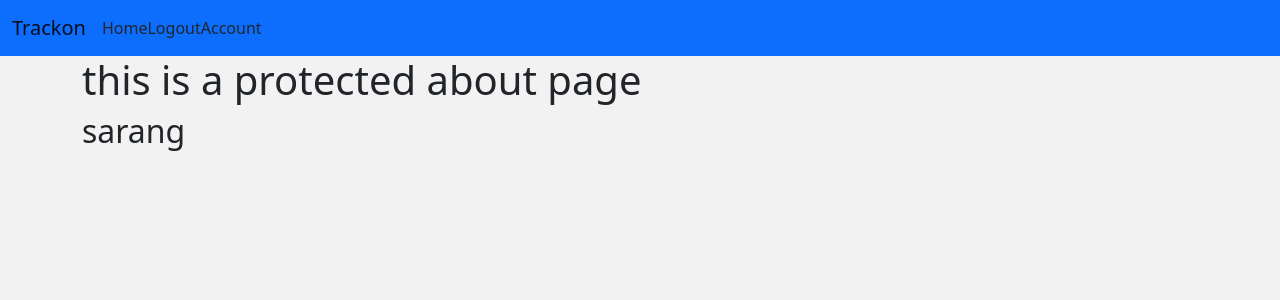
After one commit to keshav211/Trackon, a Flask app: page /account in a window 1280 px wide. The commit adds this page. Shown: the top 300 px of the page. Run offline with Flask 2, Linux system fonts and the light colour scheme; a user stored in the database is signed in.

Commit message:
user authentication and protected routes added

```diff
--- a/main/routes.py
+++ b/main/routes.py
@@ -1,7 +1,9 @@
-from flask import Flask, render_template, url_for, flash, redirect
-from main import app
+from flask import render_template, url_for, flash, redirect, request
+from main import app, db, bcrypt
 from main.forms import RegistrationForm, LoginForm
 from main.models import User
+from flask_login import login_user, current_user, logout_user, login_required
+
 
 @app.route("/")
 def index():
@@ -20,20 +22,44 @@ def about():
 
 @app.route("/register", methods=['GET', 'POST'])
 def register():
+    if current_user.is_authenticated:
+        return redirect(url_for('home'))
     form = RegistrationForm()
     if form.validate_on_submit():
+        hashed_password = bcrypt.generate_password_hash(
+            form.password.data).decode('utf-8')
+        user = User(username=form.username.data,
+                    email=form.email.data, password=hashed_password)
+        db.session.add(user)
+        db.session.commit()
         flash(f'Account created for {form.username.data}!', 'success')
-        return redirect(url_for('home'))
+        return redirect(url_for('login'))
     return render_template("register.html", title='Register', form=form)
 
 
 @app.route("/login", methods=['GET', 'POST'])
 def login():
+    if current_user.is_authenticated:
+        return redirect(url_for('home'))
     form = LoginForm()
     if form.validate_on_submit():
-        if form.email.data == 'admin@email.com' and form.password.data == 'password':
-            flash('You have been logged in!', 'success')
-            return redirect(url_for('home'))
+        user = User.query.filter_by(email=form.email.data).first()
+        if user and bcrypt.check_password_hash(user.password, form.password.data):
+            login_user(user, remember=form.remember.data)
+            next_page = request.args.get('next')
+            return redirect(next_page) if next_page else redirect(url_for('home'))
         else:
             flash('Login Unsuccessful. Please check username and password', 'danger')
     return render_template("login.html", title='Login', form=form)
+
+
+@app.route("/logout")
+def logout():
+    logout_user()
+    return redirect(url_for('home'))
+
+
+@app.route("/account")
+@login_required
+def account():
+    return render_template("account.html", title="Account")
--- /dev/null
+++ b/main/templates/account.html
@@ -0,0 +1,6 @@
+{% extends 'base.html' %} {% block content %}
+<div class="container">
+    <h1>this is a protected about page</h1>
+    <h2>{{ current_user.username }}</h2>
+</div>
+{% endblock content %}
--- a/main/templates/base.html
+++ b/main/templates/base.html
@@ -33,17 +33,14 @@
           <span class="navbar-toggler-icon"></span>
         </button>
         <div class="collapse navbar-collapse" id="navbarNav">
-          <ul class="navbar-nav">
-            <li class="nav-item">
-              <a class="nav-link active" aria-current="page" href="#">Home</a>
-            </li>
-            <li class="nav-item">
-              <a class="nav-link" href="#">Login</a>
-            </li>
-            <li class="nav-item">
-              <a class="nav-link" href="#">Register</a>
-            </li>
-          </ul>
+          <a class="nav-link active" aria-current="page" href="#">Home</a>
+          {% if current_user.is_authenticated %}
+          <a class="nav-link" href="{{url_for('logout')}}">Logout</a>
+          <a class="nav-link" href="{{url_for('account')}}">Account</a>
+          {% else %}
+          <a class="nav-link" href="{{url_for('login')}}">Login</a>
+          <a class="nav-link" href="{{url_for('register')}}">Register</a>
+          {% endif %}
         </div>
       </div>
     </nav>
--- a/requirements.txt
+++ b/requirements.txt
@@ -1,9 +1,13 @@
 autopep8==1.6.0
+bcrypt==3.2.2
+cffi==1.15.0
 click==8.1.3
 colorama==0.4.5
 dnspython==2.2.1
 email-validator==1.2.1
 Flask==2.1.2
+Flask-Bcrypt==1.0.1
+Flask-Login==0.6.1
 Flask-SQLAlchemy==2.5.1
 Flask-WTF==1.0.1
 greenlet==1.1.2
@@ -12,6 +16,7 @@ itsdangerous==2.1.2
 Jinja2==3.1.2
 MarkupSafe==2.1.1
 pycodestyle==2.8.0
+pycparser==2.21
 SQLAlchemy==1.4.37
 toml==0.10.2
 Werkzeug==2.1.2
```
Also changed, not shown: main/__init__.py (+6 -1 lines), main/forms.py (+12 -1 lines), main/models.py (+8 -2 lines), main/site.db.
